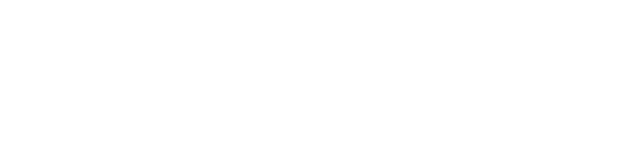
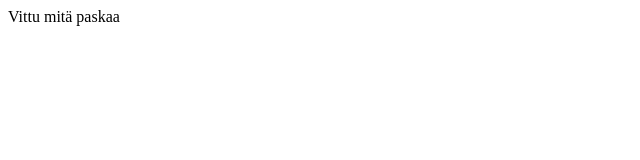
Before and after one commit to AKemppinen/Autokorjaamo, a plain HTML site: page index.html in a window 1280 px wide. Shown: the whole page, without its empty margins (0-640 px from the left). Drawn offline with Linux system fonts and the light colour scheme.

Commit message:
init testi

```diff
--- a/index.html
+++ b/index.html
@@ -1,3 +1,7 @@
 <html>
 
+<p>
+    Vittu mitä paskaa
+</p>
+
 </html>
```
